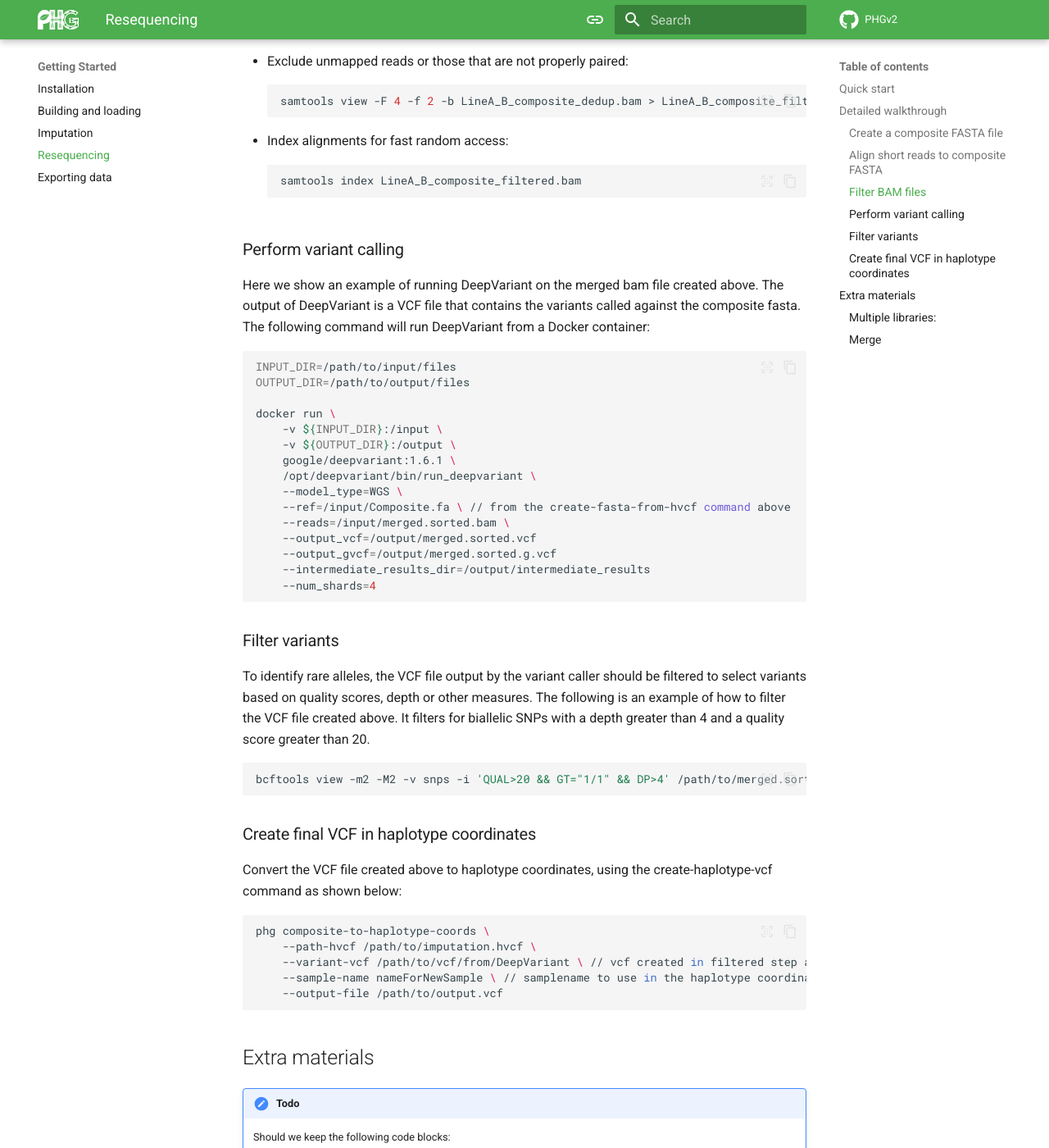
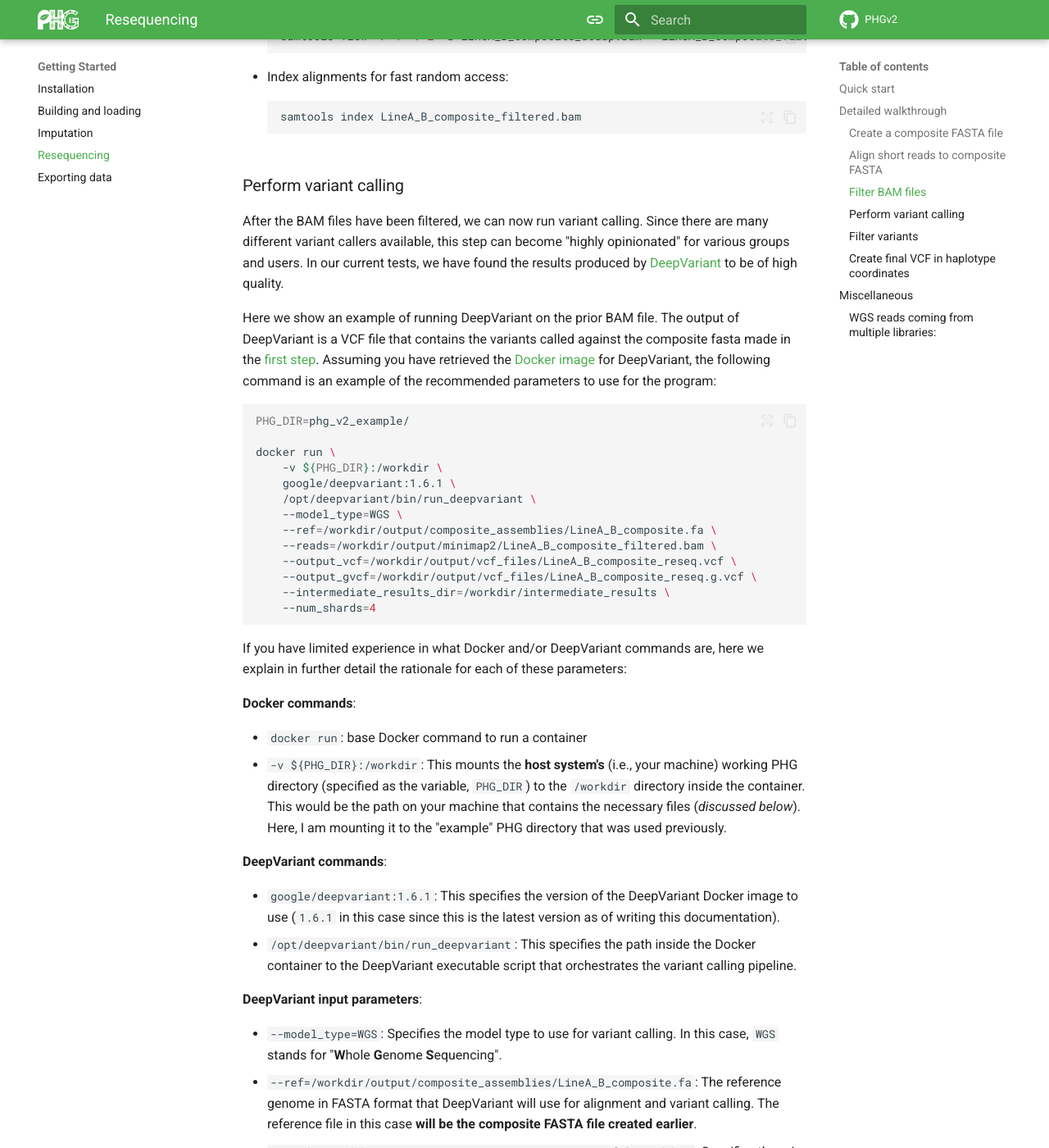
Before and after one commit to maize-genetics/phg_v2, an MkDocs documentation site: the page built from docs/resequencing.md, in a window 1280 px wide and 1400 px high, scrolled down 3069 px. Shown: the whole window at 82% size. Built offline with MkDocs 1.6.1 and Material for MkDocs 9.7.7, drawn with Linux system fonts in a browser that asks for light colours; comment, search, counter and statistics services are not loaded; some of the changed text lies outside the part shown.

Commit message:
Update variant calling and filtering sections

````diff
--- a/docs/resequencing.md
+++ b/docs/resequencing.md
@@ -69,7 +69,7 @@
 │   ├── ref_ranges.bed
 │   ├── updated_assemblies/
 │   ├── vcf_files/
-│   │   vcf_files_imputed
+│   ├── vcf_files_imputed
 │   │   └── LineA_B.h.vcf
 │   └── read_mappings/
 └── vcf_dbs
@@ -114,8 +113,6 @@
   the primary alignment
 * `--eqx` - output the [CIGAR](https://timd.one/blog/genomics/cigar.php)
   string in "extended" format (`=` for matches and `X` for mismatches)
-* `-R` - add read group information to the SAM file (useful if you
-  have reads coming from multiple libraries)
 
 This minimap2 procedure will create a SAM file that is piped (`|`)
 into the [SAMtools](https://github.com/samtools/samtools) program which is converted (`view -b`) and
@@ -165,61 +162,165 @@
 
 
 ### Perform variant calling
+After the BAM files have been filtered, we can now run variant
+calling. Since there are many different variant callers available,
+this step can become "highly opinionated" for various groups and
+users. In our current tests, we have found the results produced by
+[DeepVariant](https://github.com/google/deepvariant) to be of high
+quality.
 
-Here we show an example of running DeepVariant on the merged bam file
-created above. The output of DeepVariant is a VCF file that contains
-the variants called against the composite fasta. The following
-command will run DeepVariant from a Docker container:
+Here we show an example of running DeepVariant on the prior BAM file.
+The output of DeepVariant is a VCF file that contains
+the variants called against the composite fasta made in the
+[first step](#create-a-composite-fasta-file). Assuming you have
+retrieved the [Docker image](https://github.com/google/deepvariant/blob/r1.6.1/docs/deepvariant-quick-start.md#get-docker-image)
+for DeepVariant, the following command is an example of the
+recommended parameters to use for the program:
 
 ```shell
-INPUT_DIR=/path/to/input/files
-OUTPUT_DIR=/path/to/output/files
+PHG_DIR=phg_v2_example/
 
 docker run \
-    -v ${INPUT_DIR}:/input \
-    -v ${OUTPUT_DIR}:/output \
+    -v ${PHG_DIR}:/workdir \
     google/deepvariant:1.6.1 \
     /opt/deepvariant/bin/run_deepvariant \
     --model_type=WGS \
-    --ref=/input/Composite.fa \ // from the create-fasta-from-hvcf command above
-    --reads=/input/merged.sorted.bam \
-    --output_vcf=/output/merged.sorted.vcf
-    --output_gvcf=/output/merged.sorted.g.vcf
-    --intermediate_results_dir=/output/intermediate_results
+    --ref=/workdir/output/composite_assemblies/LineA_B_composite.fa \
+    --reads=/workdir/output/minimap2/LineA_B_composite_filtered.bam \
+    --output_vcf=/workdir/output/vcf_files/LineA_B_composite_reseq.vcf \
+    --output_gvcf=/workdir/output/vcf_files/LineA_B_composite_reseq.g.vcf \
+    --intermediate_results_dir=/workdir/intermediate_results \
     --num_shards=4
 ```
+
+If you have limited experience in what Docker and/or DeepVariant
+commands are, here we explain in further detail the rationale for
+each of these parameters:
+
+**Docker commands**:
+
+* `docker run`: base Docker command to run a container
+* `-v ${PHG_DIR}:/workdir`: This mounts the **host system's** (i.e.,
+  your machine) working PHG directory (specified as the variable, `PHG_DIR`)
+  to the `/workdir` directory inside the container. This would be
+  the path on your machine that contains the necessary files
+  (_discussed below_). Here, I am mounting it to the "example" PHG
+  directory that was used previously.
+
+**DeepVariant commands**:
+
+* `google/deepvariant:1.6.1`: This specifies the version of the
+  DeepVariant Docker image to use (`1.6.1` in this case since this is
+  the latest version as of writing this documentation).
+* `/opt/deepvariant/bin/run_deepvariant`: This specifies the path
+  inside the Docker container to the DeepVariant executable script
+  that orchestrates the variant calling pipeline.
+
+**DeepVariant input parameters**:
+
+* `--model_type=WGS`: Specifies the model type to use for variant
+  calling. In this case, `WGS` stands for "**W**hole **G**enome
+  **S**equencing".
+* `--ref=/workdir/output/composite_assemblies/LineA_B_composite.fa`:
+  The reference genome in FASTA format that DeepVariant will use for
+  alignment and variant calling. The reference file in this case
+  **will be the composite FASTA file created earlier**.
+* `--reads=/workdir/output/minimap2/LineA_B_composite_filtered.bam`:
+  Specifies the prior **sorted and indexed BAM file** containing the
+  aligned sequencing reads.
+* `--output_vcf=/workdir/output/vcf_files/LineA_B_composite_reseq.vcf`:
+  The output VCF file path where DeepVariant will write the called
+  variants.
+* `--output_gvcf=/workdir/output/vcf_files/LineA_B_composite_reseq.g.vcf`:
+  The output gVCF file path.
+* `--intermediate_results_dir=/workdir/intermediate_results`: The
+  directory where DeepVariant will write intermediate files generated
+  during the analysis. These files are useful for debugging or
+  optimizing performance, but can be deleted after run if not needed.
+* `--num_shards=4`: This specifies the number of CPU cores or threads
+  to parallelize the job across. In this case, we are using `4` CPU
+  threads. The higher number of shards, the faster the job, but will
+  require more computational resources.
+
 
 
 ### Filter variants
 
-To identify rare alleles, the VCF file output by the variant caller should be filtered to select variants based on
-quality scores, depth or other measures.  The following is an example of how to filter the VCF file created above.
-It filters for biallelic SNPs with a depth greater than 4 and a quality score greater than 20.
+To identify rare alleles, the VCF file output by the variant caller
+should be filtered to select variants based on quality scores, depth,
+or other measures. The following is an example of how to use
+[bcftools](https://github.com/samtools/bcftools) to filter the VCF
+file created above:
 
 ```shell
-bcftools view -m2 -M2 -v snps -i 'QUAL>20 && GT="1/1" && DP>4' /path/to/merged.sorted.vcf -o /path/to/deepVariantFiltered.vcf
+bcftools view -m2 -M2 -v snps \
+    -i 'QUAL>20 && GT="1/1" && DP>4' \
+    output/vcf_files/LineA_B_composite_reseq.vcf \
+    -o output/vcf_files/LineA_B_composite_reseq_filt.vcf
 ```
+In summary, this command is using the following bcftools parameters:
+
+* `-m2`: Specifies that only **diploid variants** should be included.
+  The value `2` represents the ploidy level (diploid).
+* `-M2`: Ensures that variants with more than two alleles are
+  excluded. Using this in conjunction with `-m2` ensures that only
+  **biallelic diploid variants** are retained.
+* `-v snps`: This option restricts the output to only **SNPs**.
+* `-i 'QUAL>20 && GT="1/1" && DP>4'`: This specifies the filtering
+  conditions in which variants have the qualities:
+    + `QUAL>20`: only include variants with a **quality score greater
+      than 20**. The quality score indicates the confidence of the
+      variant call, and this filter ensures that only high-confidence
+      variants are retained.
+    + `GT="1/1"`: this ensures that only **homozygous alternate
+      variants** are included (where the genotype is `1/1`,
+      indicating) both alleles are the alternate allele).
+    + `DP>4`: retain only variants with a **depth of coverage
+      greater than 4**. The depth of coverage (`DP`) indicates the
+      number of reads covering the variant position.
+* `output/vcf_files/LineA_B_composite_reseq.vcf`: the
+  input VCF file that contains the variants to be filtered.
+* `-o output/vcf_files/LineA_B_composite_reseq_filt.vcf`:
+  the output file where the filtered variants will be saved.
+
 
 
 ### Create final VCF in haplotype coordinates
+Now that we have retained "high quality" variants, we can finally
+convert the coordinates from the composite FASTA file to coordinates
+found in the haplotypes within PHG population. To perform this, we
+can use a PHGv2 command called `composite-to-haplotype-coords`:
 
-Convert the VCF file created above to haplotype coordinates, using the create-haplotype-vcf command as shown below:
-  ```shell
-  phg composite-to-haplotype-coords \
-      --path-hvcf /path/to/imputation.hvcf \
-      --variant-vcf /path/to/vcf/from/DeepVariant \ // vcf created in filtered step above
-      --sample-name nameForNewSample \ // samplename to use in the haplotype coordinates vcf
-      --output-file /path/to/output.vcf
-  ```
+```shell
+phg composite-to-haplotype-coords \
+    --path-hvcf output/vcf_files_imputed/LineA_B.h.vcf \
+    --variant-vcf output/vcf_files/LineA_B_composite_reseq_filt.vcf \
+    --sample-name LineA_B \
+    --output-file output/vcf_files/LineA_B_reseq_hap_coords.vcf
+```
+
+In summary, this command takes 4 parameters:
+
+* `--path-hvcf`: path to the imputed hVCF file created during the
+  [imputation steps](imputation.md).
+* `--variant-vcf`: path to the filter VCF file created by the
+  prior variant caller (e.g., DeepVariant).
+* `--sample-name`: sample ID to include in the VCF file.
+* `--output-file`: path and name of coordinate converted VCF file.
 
 
 
-## Extra materials
+## Miscellaneous
 
-!!! todo
-    Should we keep the following code blocks:
+In the following sections, we present possible alternate workflows
+that may arise due to the attributes of your starting data:
 
-### Multiple libraries:
+### WGS reads coming from multiple libraries:
+
+In certain cases, you may have reads that come from multiple flowcell
+or sequencing libraries. To align short reads to the composite, you
+can add read grouping information (`-R`) to minimap2. In the
+following example, we have three WGS libraries for the sample `P39`:
 
 ```shell
 # Run minimap2 to align the reads with the composite genome
@@ -227,35 +328,53 @@
 FASTQ_DIR=/workdir/lcj34/phg_v2/testing/fastqFiles
 WORK_DIR=/workdir/lcj34/phg_v2/testing
 
-time minimap2 -a -x sr -t 20 --secondary=no   --eqx -R '@RG\tID:READ_GRP1\tSM:P39' \
+minimap2 -a -x sr -t 20 --secondary=no --eqx -R '@RG\tID:READ_GRP1\tSM:P39' \
     ${FASTA_DIR}/P39wgs_composite.fa \
     ${FASTQ_DIR}/P39/P39_HBEN2ADXX_GTGAAA_R1.fastq.gz \
     ${FASTQ_DIR}/P39/P39_HBEN2ADXX_GTGAAA_R2.fastq.gz | \
     samtools view -b > ${WORK_DIR}/p39top39composite_bams/P39_HBEN2ADXX_GTGAAA.ori.bam
 
-time minimap2 -a -x sr -t 20 --secondary=no   --eqx -R '@RG\tID:READ_GRP2\tSM:P39' \
+minimap2 -a -x sr -t 20 --secondary=no --eqx -R '@RG\tID:READ_GRP2\tSM:P39' \
     ${FASTA_DIR}/P39wgs_composite.fa \
     ${FASTQ_DIR}/P39/P39__HFFGKADXX_GTGAAA_R1.fastq.gz \
     ${FASTQ_DIR}/P39/P39__HFFGKADXX_GTGAAA_R2.fastq.gz | \
     samtools view -b > ${WORK_DIR}/p39top39composite_bams/P39_HFFGKADXX_GTGAAA.ori.bam
 
-time minimap2 -a -x sr -t 20 --secondary=no --eqx -R '@RG\tID:READ_GRP3\tSM:P39'
+minimap2 -a -x sr -t 20 --secondary=no --eqx -R '@RG\tID:READ_GRP3\tSM:P39'
     ${FASTA_DIR}/P39wgs_composite.fa \
     ${FASTQ_DIR}/P39/P39_HL5WNCCXX_GTGAAA_R1.fastq.gz \
     ${FASTQ_DIR}/P39/P39_HL5WNCCXX_GTGAAA_R2.fastq.gz | \
     samtools view -b > ${WORK_DIR}/p39top39composite_bams/P39_HL5WNCCXX_GTGAAA.ori.bam
 ```
 
+In the above example, read groupings are added using the `-R`
+parameter found in minimap2. Each WGS library will get its own
+read group:
 
-### Merge
+* `ID:READ_GRP1` - `ID:READ_GRP3`: specifies that the read group
+  identifier is `READ_GRP1` through `READ_GRP3`
+* `SM:P39`: The sample name. In this case, it is `P39`
 
-* Merge the bam files into 1
+After alignment, the BAM files can be merged into one using the
+`merge` command from samtools:
 
-Before running the variant caller, merge the bam files into a single
-BAM file, then index using the commands below:
+```
+samtools merge -b /path/to/bam.list /path/to/merged.bam
+```
 
-```shell
-samtools merge -b /path/to/bam.list /path/to/merged.bam
+* `-b`: A list of BAM files to merge. This would be a plain-text
+  list of file paths. For example:
+
+    ```
+    /path/to/sample1.bam
+    /path/to/sample2.bam
+    /path/to/sample3.bam
+    ```
+
+After merging, the BAM file can be sorted and indexed using the
+prior guidelines:
+
+```
 samtools sort --threads 8 -T ./tmp -o /path/to/merged.sorted.bam /path/to/merged.bam
 samtools index /path/to/merged.sorted.bam
 ```
````
Also changed, not shown: other parts of docs/resequencing.md (+0 -1 lines).
